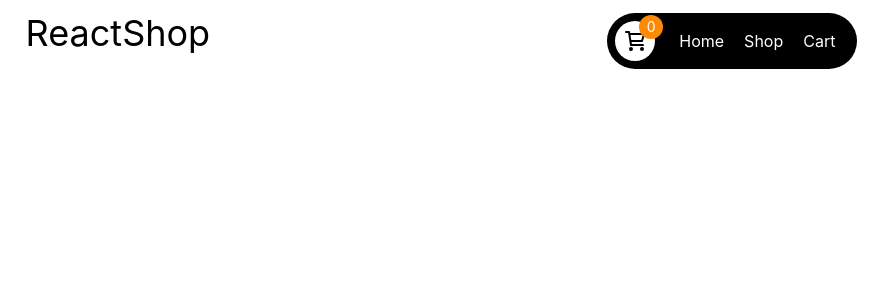
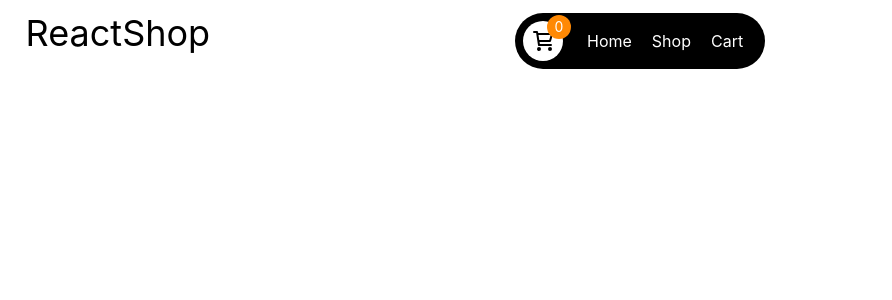
Before and after one commit to Durotaren/shopping-cart, a React (Vite) app: page / in a window 1280 px wide. Shown: the top 300 px of the page, without its empty margins (0-892 px from the left). Built offline with nearby package versions, Linux system fonts and the light colour scheme.

Commit message:
Position the heading and nav properly

```diff
--- a/src/App.tsx
+++ b/src/App.tsx
@@ -8,7 +8,7 @@ function App() {
 
   return (
     <div className="bg-[#FFFFFF] h-[100%] py-[1vw] px-[2vw] text-white rounded-lg">
-      <div className="flex">
+      <div className="flex relative">
         <Header />
         <Nav quantity={cartQuantity} />
       </div>
--- a/src/components/Header.tsx
+++ b/src/components/Header.tsx
@@ -1,3 +1,3 @@
 export default function Header() {
-  return <h1 className="text-4xl text-black">ReactShop</h1>;
+  return <h1 className="absolute text-4xl text-black">ReactShop</h1>;
 }
```
